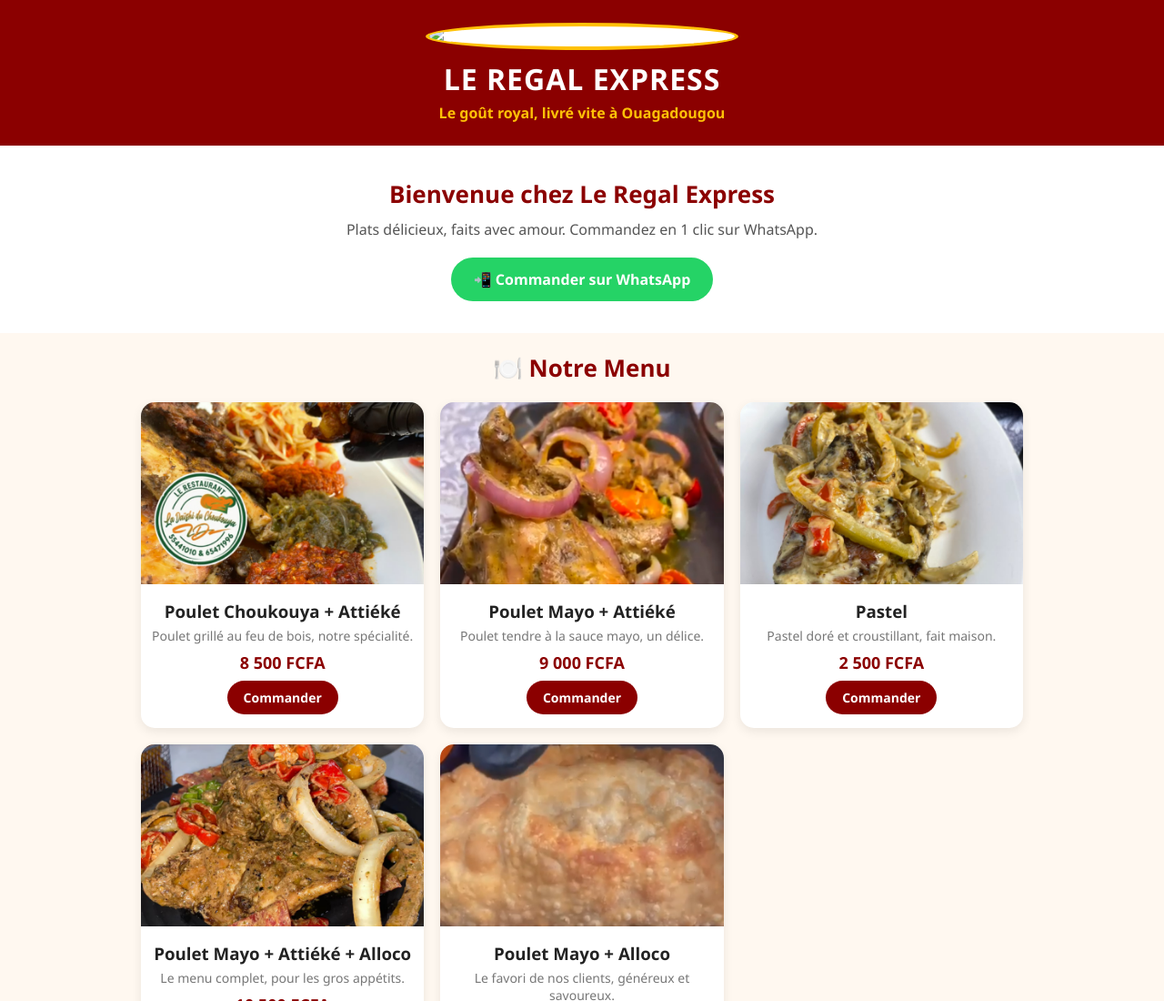
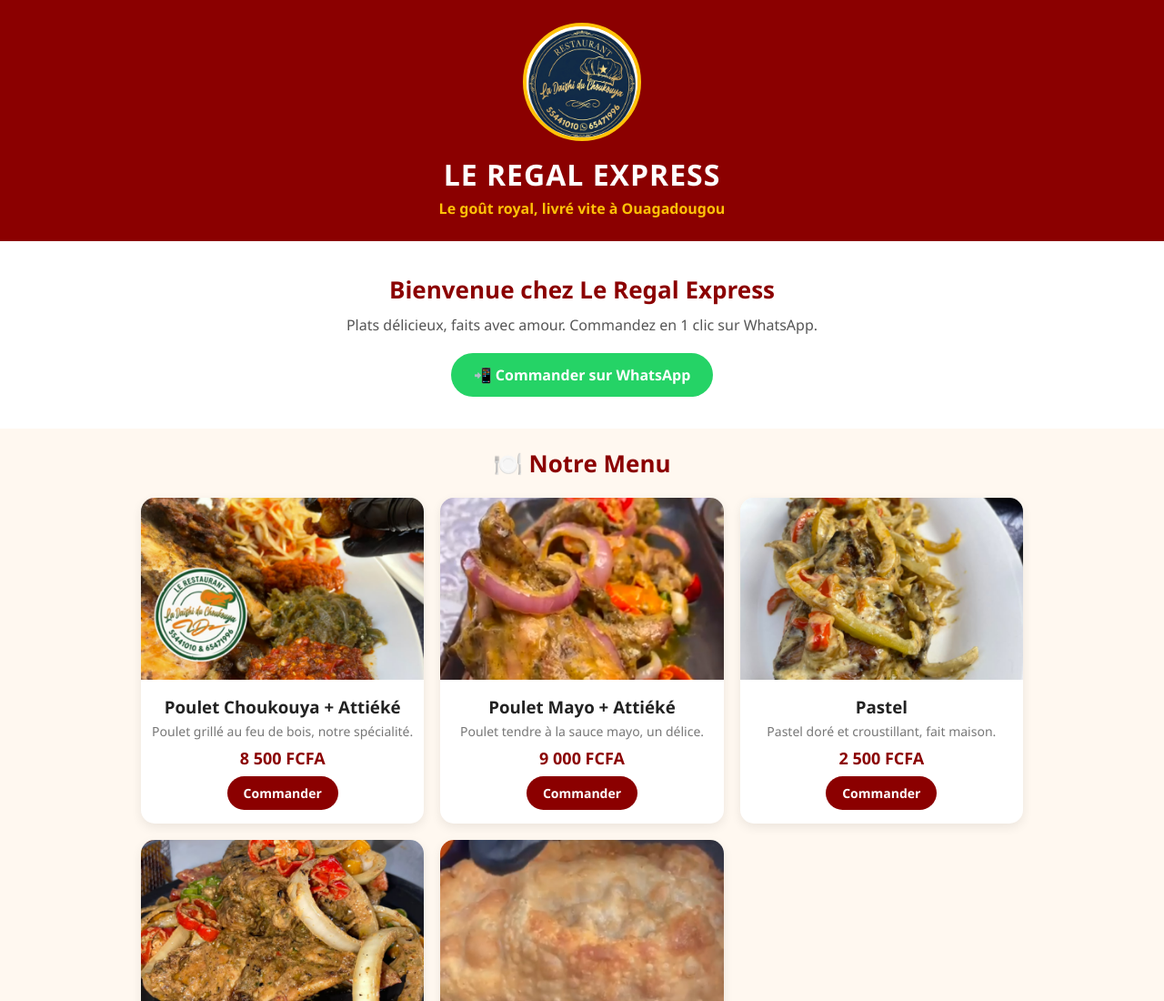
Before and after one commit to kaborerazack901-web/le-regal-express, a plain HTML site: page index.html in a window 1280 px wide. Shown: the top 1100 px of the page at 91% size. Drawn offline with Linux system fonts and the light colour scheme.

Commit message:
Update index.html

```diff
--- a/index.html
+++ b/index.html
@@ -31,7 +31,7 @@ footer a { color:#25D366; text-decoration:none; font-weight:700; }
 <body>
 
 <header>
-<img src="logo.png" alt="La Daishi du Choukouya - Le Regal Express">
+<img src="logo.png.jpg" alt="La Daishi du Choukouya - Le Regal Express">
 <h1>LE REGAL EXPRESS</h1>
 <p>Le goût royal, livré vite à Ouagadougou</p>
 </header>
```
